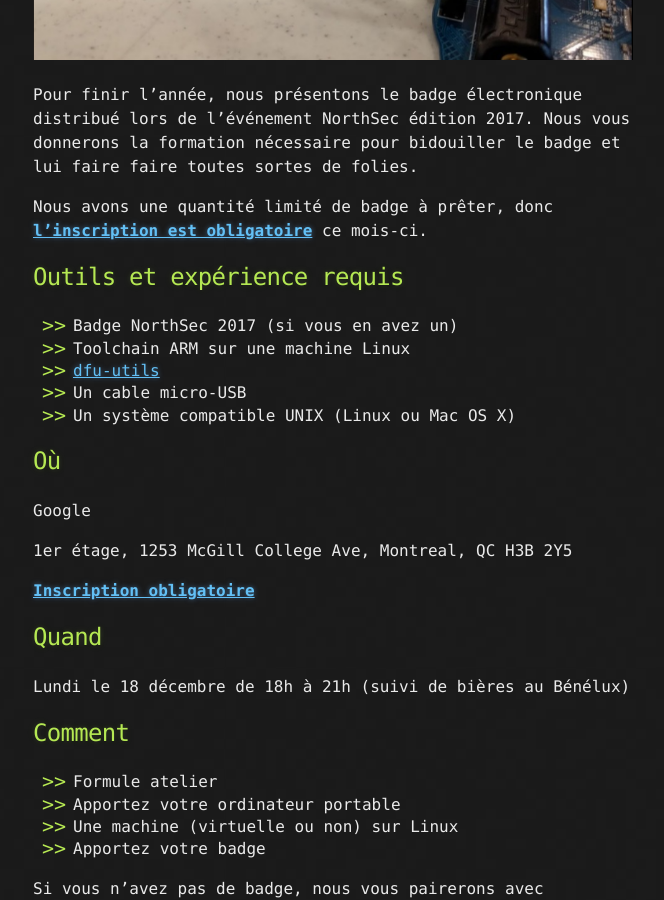
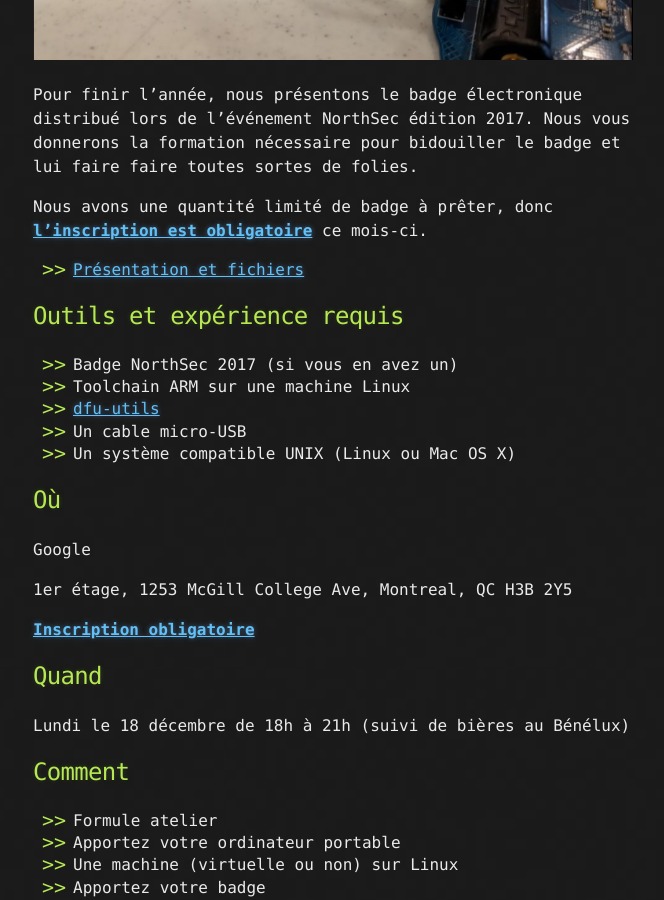
Before and after one commit to montrehack/montrehack.github.com, a Jekyll site: the page built from _posts/2017-12-18-gentle-intro-nsec-badge.md, in a window 1280 px wide and 900 px high, scrolled down 928 px. Shown: the whole window, without its empty margins (307-971 px from the left). Built offline with Jekyll 4.4.1, drawn with Linux system fonts in a browser that asks for light colours; comment, search, counter and statistics services are not loaded.

Commit message:
Add links to today's event material

```diff
--- a/_posts/2017-12-18-gentle-intro-nsec-badge.md
+++ b/_posts/2017-12-18-gentle-intro-nsec-badge.md
@@ -21,6 +21,8 @@ pour bidouiller le badge et lui faire faire toutes sortes de folies.
 Nous avons une quantité limité de badge à prêter, donc [**l'inscription est
 obligatoire**](https://www.eventbrite.ca/e/montrehack-gentle-introduction-to-the-2017-northsec-badge-tickets-41230165535)
 ce mois-ci.
+
+* [Présentation et fichiers](https://goo.gl/xr7Mxd)
 
 ## Outils et expérience requis
 
```
Also changed, not shown: other parts of _posts/2017-12-18-gentle-intro-nsec-badge.md (+2 -0 lines).
